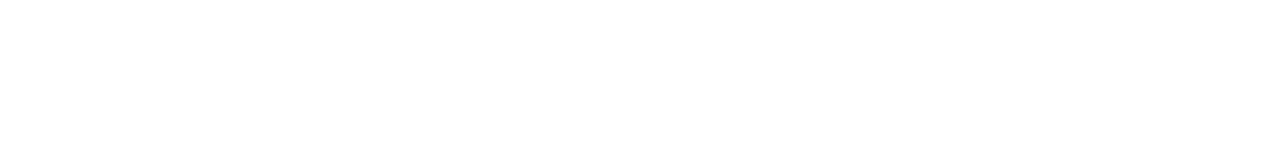
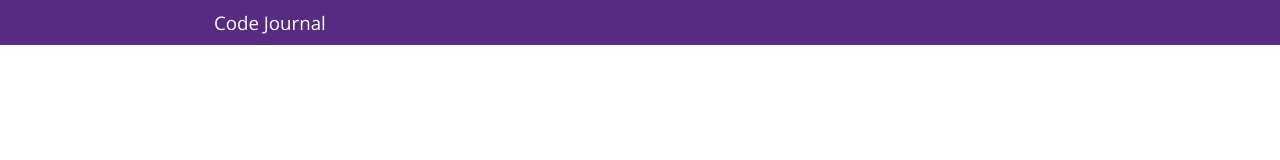
Before and after one commit to heerakmoon/code-journal-0123, a website: page index.html in a window 1280 px wide. Drawn offline with nearby package versions, Linux system fonts and the light colour scheme; a web font is replaced by a local one.

Commit message:
Created the remaining html for the header in the header-container

```diff
--- a/css/styles.css
+++ b/css/styles.css
@@ -0,0 +1,17 @@
+header {
+  background-color: rgb(86, 43, 129);
+}
+
+h3 {
+  margin: 0;
+}
+
+.white-open-sans {
+  color: white;
+  font-family: "Open Sans", sans-serif;
+  font-weight: normal;
+}
+
+.padding-20 {
+  padding: 10px 0;
+}
--- a/index.html
+++ b/index.html
@@ -4,6 +4,12 @@
   <meta charset="UTF-8">
   <meta name="viewport" content="width=device-width, initial-scale=1.0">
   <title>Code Journal</title>
+  <link rel="preconnect" href="https://fonts.googleapis.com">
+  <link rel="preconnect" href="https://fonts.gstatic.com" crossorigin>
+  <link href="https://fonts.googleapis.com/css2?family=Proza+Libre&display=swap" rel="stylesheet">
+  <link rel="preconnect" href="https://fonts.googleapis.com">
+  <link rel="preconnect" href="https://fonts.gstatic.com" crossorigin>
+  <link href="https://fonts.googleapis.com/css2?family=Open+Sans&display=swap" rel="stylesheet">
   <link rel="icon" href="images/favicon.ico">
   <link
     rel="stylesheet"
@@ -18,6 +24,7 @@
 <body>
   <header>
     <div class="container">
+      <h3 class="white-open-sans padding-20">Code Journal</h3>
     </div>
   </header>
   <main class="container">
```
